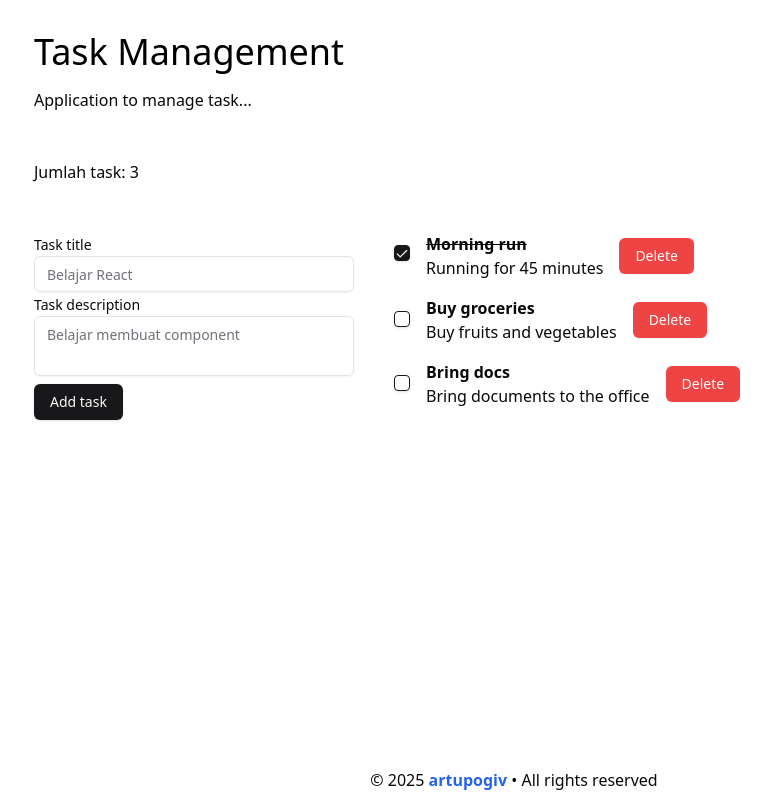
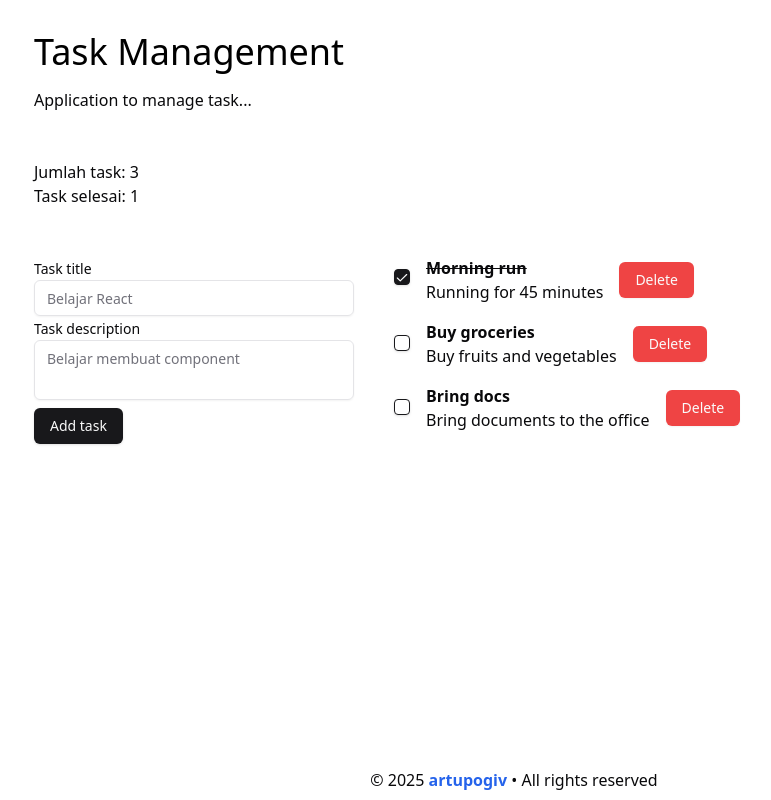
Before and after one commit to artupogiv/task-management, a React app: page / in a window 1280 px wide. Shown: the whole page, without its empty margins (126-897 px from the left). Built offline with nearby package versions, Linux system fonts and the light colour scheme; the HTML template or start-up script is replaced by a standard one.

Commit message:
feat: initial feature localStorage

```diff
--- a/src/App.tsx
+++ b/src/App.tsx
@@ -1,17 +1,21 @@
-import { initialTasks } from "./components/shared/data/initial-tasks";
-import { Footer } from "./components/shared/layout/footer";
-import { Heading } from "./components/shared/layout/header";
-import { Input } from "./components/ui/input";
-import { Label } from "./components/ui/label";
-import { Button } from "./components/ui/button";
-import { Textarea } from "./components/ui/textarea";
-import { useState } from "react";
-import { Checkbox } from "./components/ui/checkbox";
-import { Task } from "./types/task";
+import { useEffect, useState } from "react";
+import { Task } from "@/types/task";
+import { getTaskItemStorage } from "@/modules/task";
+import { Footer } from "@/components/shared/layout/footer";
+import { Heading } from "@/components/shared/layout/header";
+import { Input } from "@/components/ui/input";
+import { Label } from "@/components/ui/label";
+import { Button } from "@/components/ui/button";
+import { Textarea } from "@/components/ui/textarea";
+import { TaskList } from "@/components/shared/tasks/task-list";
+// import { Search } from "lucide-react";
 
 export function App() {
+  const [taskItems, setTaskItems] = useState(getTaskItemStorage);
 
-  const [tasks, setTasks] = useState<Task[]>(initialTasks);
+  useEffect(() => {
+    setTaskItems(taskItems);
+  }, [taskItems]);
 
   function handleAddTask(event: React.FormEvent<HTMLFormElement>) {
     event.preventDefault();
@@ -19,43 +23,56 @@ export function App() {
     const formData = new FormData(event.currentTarget);
 
     const newTask = {
-      id: tasks.length ? tasks[tasks.length - 1].id + 1 : 1,
+      id: taskItems.length ? taskItems[taskItems.length - 1].id + 1 : 1,
       title: String(formData.get("title")),
       description: String(formData.get("description")),
       isCompleted: false,
     };
 
-    const updatedTasks = [...tasks, newTask];
+    const updatedTasks = [...taskItems, newTask];
 
-    setTasks(updatedTasks);
+    setTaskItems(updatedTasks);
 
     event.currentTarget.reset();
   }
 
   function handeDeleteTask(id: number) {
-
-    const updatedTasks = tasks.filter((task) => task.id !== id);
-    setTasks(updatedTasks);
+    const updatedTasks = taskItems.filter((task: Task) => task.id !== id);
+    setTaskItems(updatedTasks);
   }
 
   function completeTask(id: number) {
-    const updatedTasks = tasks.map((task) => {
+    const updatedTasks = taskItems.map((task: Task) => {
       if (task.id === id) {
         return { ...task, isCompleted: !task.isCompleted };
-
       }
       return task;
     });
 
-    setTasks(updatedTasks);
+    setTaskItems(updatedTasks);
   }
 
   return (
     <div className="w-full max-w-5xl mx-auto ">
       <Heading />
-      <div className="m-4 p-4 space-y-1">
-        <p>Jumlah task: {tasks.length}</p>
-        {/* <p>Task selesai: {tasks.filter((task) => task.isCompleted).length}</p> */}
+      <div className="flex flex-row gap-10 m-4 p-4 space-y-1">
+        <div>
+          <p>Jumlah task: {taskItems.length}</p>
+          <p>
+            Task selesai:{" "}
+            {taskItems.filter((task: Task) => task.isCompleted).length}
+          </p>
+        </div>
+        {/* <div className="relative flex-1 ">
+          <Search className="absolute left-2 top-2.5 h-4 text-muted-foreground" />
+          <Input
+            type="text"
+            placeholder="Search tasks..."
+            className="pl-8"
+            value={searchTerm}
+            onChange={(e) => setSearchTerm(e.target.value)}
+          />
+        </div> */}
       </div>
       <div className="flex gap-10 m-4 p-4 ">
         <form
@@ -84,37 +101,11 @@ export function App() {
         </form>
 
         <div className="w-full">
-          <ul className="space-y-4">
-            {tasks.map((task) => {
-              return (
-                <li key={task.id}>
-                  <div className="inline-flex gap-4 items-center">
-                    <div>
-                      <Checkbox
-                        id="isCompleted"
-                        name="isCompleted"
-                        onClick={() => completeTask(task.id)}
-                        defaultChecked={task.isCompleted}
-                      />
-                    </div>
-                    <div>
-                      <h2 className="font-bold">
-                        {task.isCompleted && <s>{task.title}</s>}
-                        {!task.isCompleted && <span>{task.title}</span>}
-                      </h2>
-                      <p>{task.description}</p>
-                    </div>
-                    <Button
-                      variant={"destructive"}
-                      onClick={() => handeDeleteTask(task.id)}
-                    >
-                      Delete
-                    </Button>
-                  </div>
-                </li>
-              );
-            })}
-          </ul>
+          <TaskList
+            taskItem={taskItems}
+            completeTask={completeTask}
+            handeDeleteTask={handeDeleteTask}
+          />
         </div>
       </div>
 
--- /dev/null
+++ b/src/components/shared/tasks/task-list-item.tsx
@@ -0,0 +1,34 @@
+import { Button } from "@/components/ui/button";
+import { Checkbox } from "@/components/ui/checkbox";
+import { Task } from "@/types/task";
+
+type TaskItemProps = {
+  taskItem: Task;
+  completeTask: (id: number) => void;
+  handeDeleteTask: (id: number) => void;
+};
+
+export function TaskListItem({ taskItem, completeTask, handeDeleteTask }: TaskItemProps) {
+  return (
+    <div className="inline-flex gap-4 items-center ">
+      <div>
+        <Checkbox
+          id="isCompleted"
+          name="isCompleted"
+          onClick={() => completeTask(taskItem.id)}
+          defaultChecked={taskItem.isCompleted}
+        />
+      </div>
+      <div>
+        <h2 className="font-bold">
+          {taskItem.isCompleted && <s>{taskItem.title}</s>}
+          {!taskItem.isCompleted && <span>{taskItem.title}</span>}
+        </h2>
+        <p>{taskItem.description}</p>
+      </div>
+      <Button variant={"destructive"} onClick={() => handeDeleteTask(taskItem.id)}>
+        Delete
+      </Button>
+    </div>
+  );
+}
--- /dev/null
+++ b/src/components/shared/tasks/task-list.tsx
@@ -0,0 +1,30 @@
+import { Task } from "@/types/task";
+import { TaskListItem } from "@/components/shared/tasks/task-list-item";
+
+type TaskItemProps = {
+  taskItem: Task[];
+  completeTask: (id: number) => void;
+  handeDeleteTask: (id: number) => void;
+};
+
+export function TaskList({
+  taskItem,
+  completeTask,
+  handeDeleteTask,
+}: TaskItemProps) {
+  return (
+    <ul className="space-y-4">
+      {taskItem.map((taskItem) => {
+        return (
+          <li key={taskItem.id}>
+            <TaskListItem
+              taskItem={taskItem}
+              completeTask={completeTask}
+              handeDeleteTask={handeDeleteTask}
+            />
+          </li>
+        );
+      })}
+    </ul>
+  );
+}
--- /dev/null
+++ b/src/hooks/use-local-storage.tsx
@@ -0,0 +1,24 @@
+import { initialTasks } from "@/data/initial-tasks";
+import { useEffect, useState } from "react";
+
+export function useLocalStorage(key: string, initialValue = initialTasks) {
+  const [storedValue, setStoredValue] = useState(() => {
+    try {
+      const item = window.localStorage.getItem(key);
+      return item ? JSON.parse(item) : initialValue;
+    } catch (error) {
+      console.log(error);
+      return initialValue;
+    }
+  });
+
+  useEffect(() => {
+    try {
+      window.localStorage.setItem(key, JSON.stringify(storedValue));
+    } catch (error) {
+      console.log(error);
+    }
+  }, [key, storedValue]);
+
+  return [storedValue, setStoredValue];
+}
--- /dev/null
+++ b/src/modules/task.ts
@@ -0,0 +1,20 @@
+import { initialTasks } from "@/data/initial-tasks";
+import { Task } from "@/types/task";
+
+export function getTaskItemStorage() {
+  const storedTask = localStorage.getItem("tasks");
+
+  const parsedTask = storedTask ? JSON.parse(storedTask) : initialTasks;
+
+  const transformedTask = parsedTask.map((task: Task) => {
+    return {
+      ...task,
+    };
+  });
+
+  return transformedTask;
+}
+
+export function setTaskItemsStorage(tasks: Task[]) {
+  localStorage.setItem("tasks", JSON.stringify(tasks));
+}
```
Also changed, not shown: src/data/initial-tasks.ts (renamed from src/components/shared/data/initial-tasks.ts), 1 other file (tests, documents, lock files or other folders).
